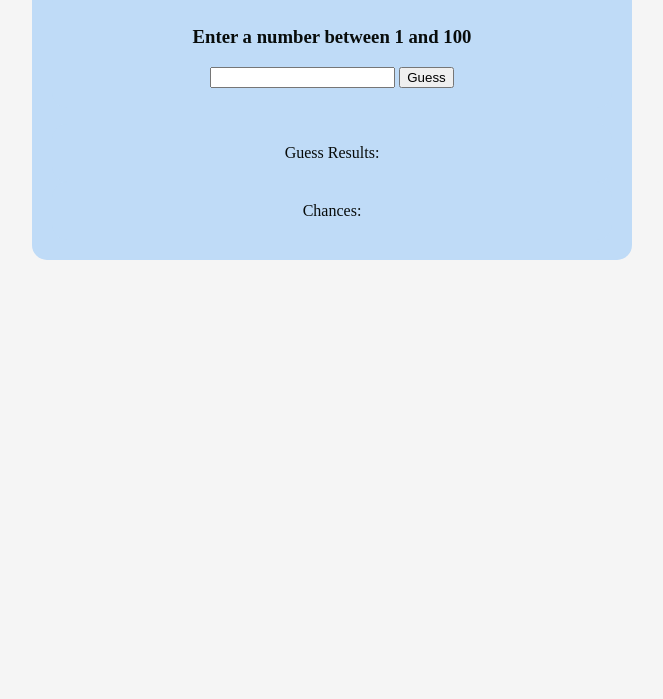
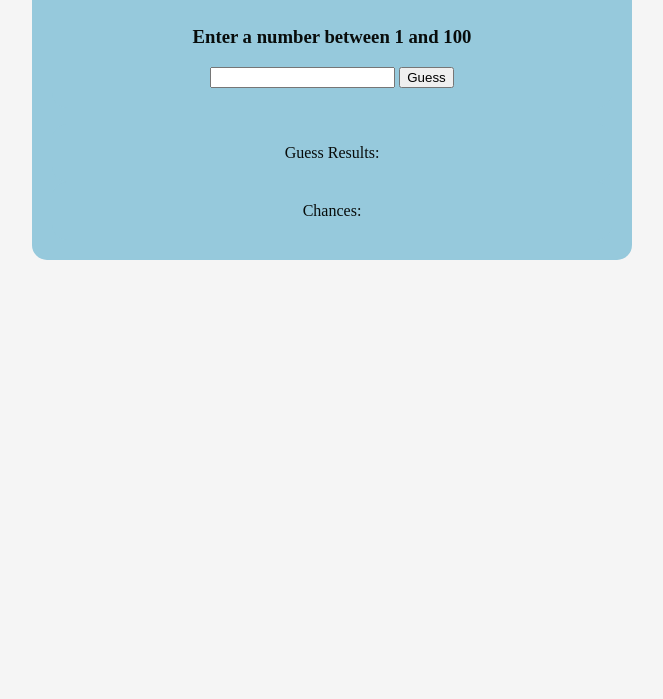
Before and after one commit to OmphileMokakale/GuessingGame, a plain HTML site: page index.html in a window 1280 px wide. Shown: the part 101-800 px from the top of the page, without its empty margins (308-971 px from the left). Drawn offline with Linux system fonts and the light colour scheme.

Commit message:
changed background color

```diff
--- a/style.css
+++ b/style.css
@@ -21,7 +21,7 @@ h1{
 
 div {
 	border-radius: 15px;
-	background-color: #BFDBF7;
+	background-color: #96C9DC;
 	padding: 20px;
   }
 
```
